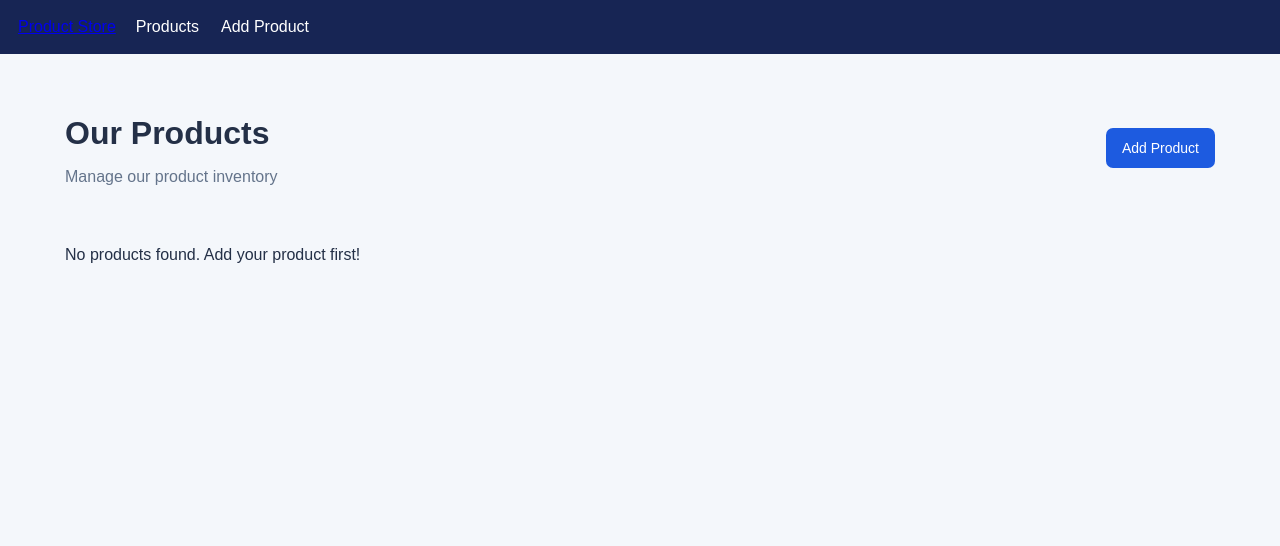
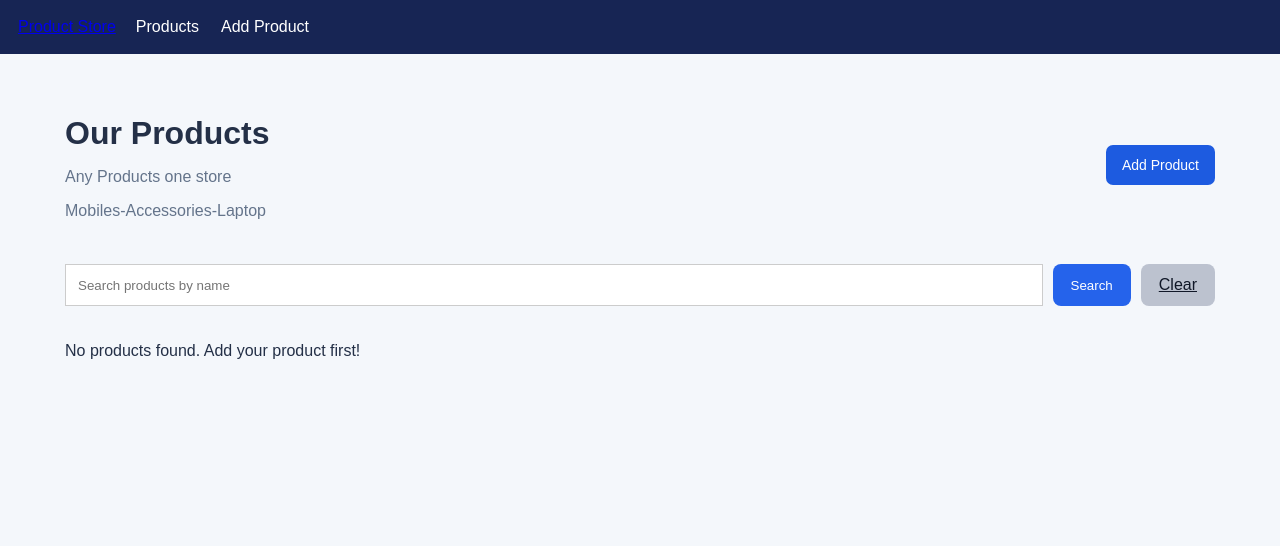
Before and after one commit to bethamanoj/FastAPI_product_management, a FastAPI app: page /products in a window 1280 px wide. Shown: the top 546 px of the page. Run offline with FastAPI, Linux system fonts and the light colour scheme; data that the repository does not hold is empty.

Commit message:
Search feature added

```diff
--- a/main.py
+++ b/main.py
@@ -20,11 +20,15 @@ def home():
     return RedirectResponse(url='/products',status_code=303)
 
 @app.get('/products')
-def view_products(request : Request):
+def view_products(request : Request,search: str =""):
     connection = get_connection()
     cursor = connection.cursor(dictionary = True)
     try:
-        cursor.execute('SELECT * FROM products ORDER BY id DESC')
+        if search.strip():
+            sql = "SELECT * FROM products WHERE name LIKE %s ORDER BY id desc"
+            cursor.execute(sql,(f"%{search.strip()}%",))
+        else:
+            cursor.execute('SELECT * FROM products ORDER BY id DESC')
         products = cursor.fetchall()
     finally:
         cursor.close()
@@ -32,7 +36,10 @@ def view_products(request : Request):
     return templates.TemplateResponse(
         request = request,
         name = "products.html",
-        context = {'products':products}
+        context = {
+            'products':products,
+            "search" : search
+            }
     )
 
 @app.get('/products/add')
--- a/static/style.css
+++ b/static/style.css
@@ -44,10 +44,39 @@ body{
 }
 h1{
     margin-bottom: 8px;
+    align-items: center;
 }
 .page-heading p,
 .form-card p{
     color: rgb(100, 116, 139);
+    align-items: center;
+}
+.search-form{
+    display: flex;
+    gap: 10px;
+    margin: 20px 0;
+    flex-wrap: wrap;
+}
+.search-form input{
+    flex: 1;
+    min-width: 180px;
+    padding: 12px;
+    border: 1px solid rgb(204, 204, 204);
+}
+.search-form button,
+.search-form a {
+    padding: 12px 18px;
+    border: none;
+    border-radius: 8px;
+    cursor: pointer;
+}
+.search-form button{
+    background: rgb(37, 99, 235);
+    color: white;
+}
+.search-form a{
+    background: rgb(188, 194, 207);
+    color: rgb(16, 23, 39);
 }
 .product-grid{
     display: grid;
--- a/templates/products.html
+++ b/templates/products.html
@@ -4,10 +4,16 @@
 <div class="page-heading">
     <div>
         <h1>Our Products</h1>
-        <p>Manage our product inventory</p>
+        <p>Any Products one store</p>
+        <p>Mobiles-Accessories-Laptop</p>
     </div>
     <a class="btn" href="/products/add">Add Product</a>
 </div>
+<form action="/products" method="get" class="search-form">
+    <input type="text" name="search" placeholder="Search products by name" value="{{ search }}">
+    <button type="submit">Search</button>
+    <a href="/products">Clear</a>
+</form>
 <div class="product-grid">
     {% for product in products %}
     <div class="product-card">
```
